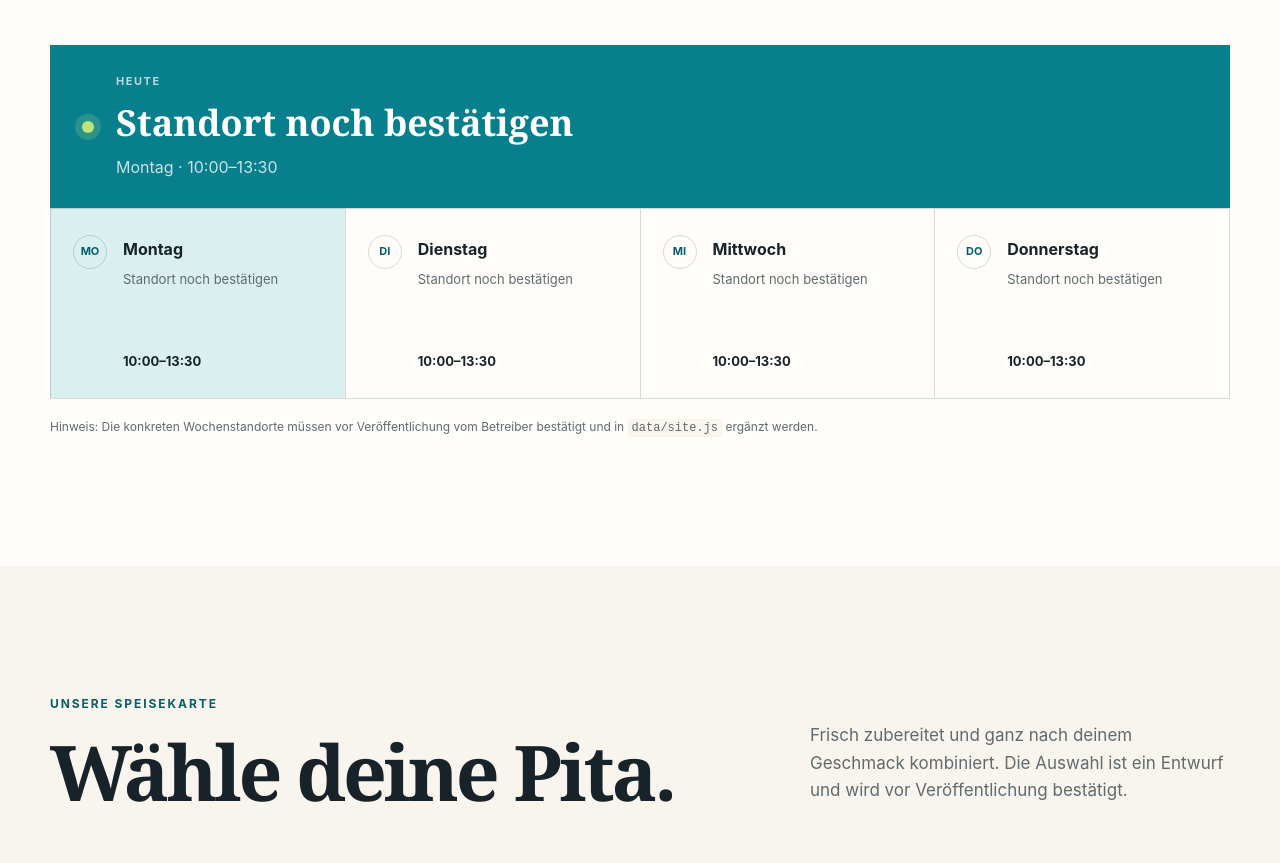
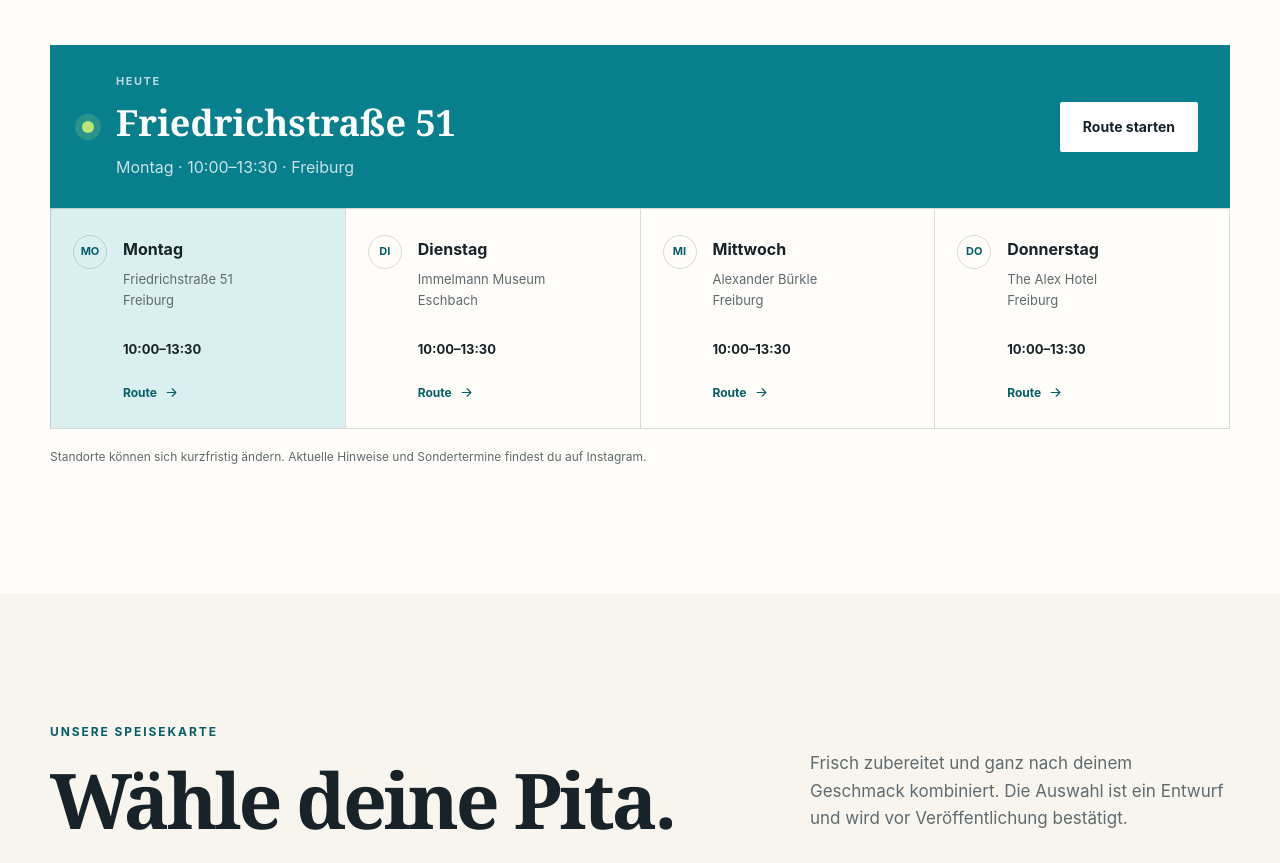
Before and after one commit to arefks/pitavan, a website: page index.html in a window 1280 px wide. Shown: the part 1301-2164 px from the top of the page. Drawn offline with Linux system fonts and the light colour scheme.

Commit message:
Add weekly locations and map links

```diff
--- a/app.js
+++ b/app.js
@@ -32,8 +32,9 @@ function renderLocations() {
   document.querySelector('#schedule').innerHTML = site.locations.map((item) => `
     <article class="schedule-item${item.dayIndex === today ? ' is-today' : ''}">
       <span class="day">${item.day.slice(0, 2)}</span>
-      <div><h3>${item.day}</h3><p>${item.location}</p></div>
+      <div><h3>${item.day}</h3><p>${item.location}<br>${item.address}</p></div>
       <time>${item.time}</time>
+      <a class="route-link" href="${item.mapsUrl}" target="_blank" rel="noopener" aria-label="Route zu ${item.location}, ${item.address} in Google Maps öffnen">Route ${icon('arrow')}</a>
     </article>
   `).join('');
 }
--- a/data/site.js
+++ b/data/site.js
@@ -7,10 +7,38 @@ window.PITA_SITE = {
     instagramLabel: "@pitagreekstreetfood"
   },
   locations: [
-    { day: "Montag", dayIndex: 1, time: "10:00–13:30", location: "Standort noch bestätigen", address: "", mapsUrl: "" },
-    { day: "Dienstag", dayIndex: 2, time: "10:00–13:30", location: "Standort noch bestätigen", address: "", mapsUrl: "" },
-    { day: "Mittwoch", dayIndex: 3, time: "10:00–13:30", location: "Standort noch bestätigen", address: "", mapsUrl: "" },
-    { day: "Donnerstag", dayIndex: 4, time: "10:00–13:30", location: "Standort noch bestätigen", address: "", mapsUrl: "" }
+    {
+      day: "Montag",
+      dayIndex: 1,
+      time: "10:00–13:30",
+      location: "Friedrichstraße 51",
+      address: "Freiburg",
+      mapsUrl: "https://www.google.com/maps/search/?api=1&query=Friedrichstra%C3%9Fe%2051%2C%20Freiburg"
+    },
+    {
+      day: "Dienstag",
+      dayIndex: 2,
+      time: "10:00–13:30",
+      location: "Immelmann Museum",
+      address: "Eschbach",
+      mapsUrl: "https://www.google.com/maps/search/?api=1&query=Immelmann%20Museum%2C%20Eschbach"
+    },
+    {
+      day: "Mittwoch",
+      dayIndex: 3,
+      time: "10:00–13:30",
+      location: "Alexander Bürkle",
+      address: "Freiburg",
+      mapsUrl: "https://www.google.com/maps/search/?api=1&query=Alexander%20B%C3%BCrkle%2C%20Freiburg"
+    },
+    {
+      day: "Donnerstag",
+      dayIndex: 4,
+      time: "10:00–13:30",
+      location: "The Alex Hotel",
+      address: "Freiburg",
+      mapsUrl: "https://www.google.com/maps/search/?api=1&query=The%20Alex%20Hotel%2C%20Freiburg"
+    }
   ],
   menu: [
     {
--- a/index.html
+++ b/index.html
@@ -78,7 +78,7 @@
           </div>
 
           <div class="schedule" id="schedule" aria-label="Wochenplan"></div>
-          <p class="source-note">Hinweis: Die konkreten Wochenstandorte müssen vor Veröffentlichung vom Betreiber bestätigt und in <code>data/site.js</code> ergänzt werden.</p>
+          <p class="source-note">Standorte können sich kurzfristig ändern. Aktuelle Hinweise und Sondertermine findest du auf Instagram.</p>
         </div>
       </section>
 
--- a/styles.css
+++ b/styles.css
@@ -80,12 +80,15 @@ h1 em { color: var(--turquoise); font-weight: inherit; }
 .button-light { background: white; color: var(--ink); }
 .is-hidden { display: none !important; }
 .schedule { display: grid; grid-template-columns: repeat(4, 1fr); border-right: 1px solid var(--line); border-bottom: 1px solid var(--line); }
-.schedule-item { min-height: 190px; display: grid; grid-template-columns: auto 1fr; align-content: space-between; gap: 12px 16px; padding: 26px 22px; border-top: 1px solid var(--line); border-left: 1px solid var(--line); }
+.schedule-item { min-height: 220px; display: grid; grid-template-columns: auto 1fr; align-content: space-between; gap: 12px 16px; padding: 26px 22px; border-top: 1px solid var(--line); border-left: 1px solid var(--line); }
 .schedule-item.is-today { background: var(--turquoise-soft); }
 .schedule-item .day { grid-row: 1 / 3; width: 34px; height: 34px; display: grid; place-items: center; border: 1px solid var(--line); border-radius: 50%; color: var(--turquoise-dark); font-size: 11px; font-weight: 700; text-transform: uppercase; }
 .schedule-item h3 { margin: 2px 0 0; font-size: 16px; }
 .schedule-item p { margin: 6px 0; color: var(--muted); font-size: 13px; }
 .schedule-item time { grid-column: 2; font-size: 13px; font-weight: 700; }
+.route-link { grid-column: 2; display: inline-flex; align-items: center; gap: 7px; width: fit-content; color: var(--turquoise-dark); font-size: 12px; font-weight: 700; text-decoration: none; }
+.route-link svg { width: 15px; height: 15px; transition: transform .18s ease; }
+.route-link:hover svg, .route-link:focus-visible svg { transform: translateX(3px); }
 .source-note, .menu-disclaimer { margin: 18px 0 0; color: var(--muted); font-size: 12px; }
 .source-note code { padding: 2px 4px; background: var(--paper); }
 
```
Also changed, not shown: .github/workflows/deploy-pages.yml, README.md.
